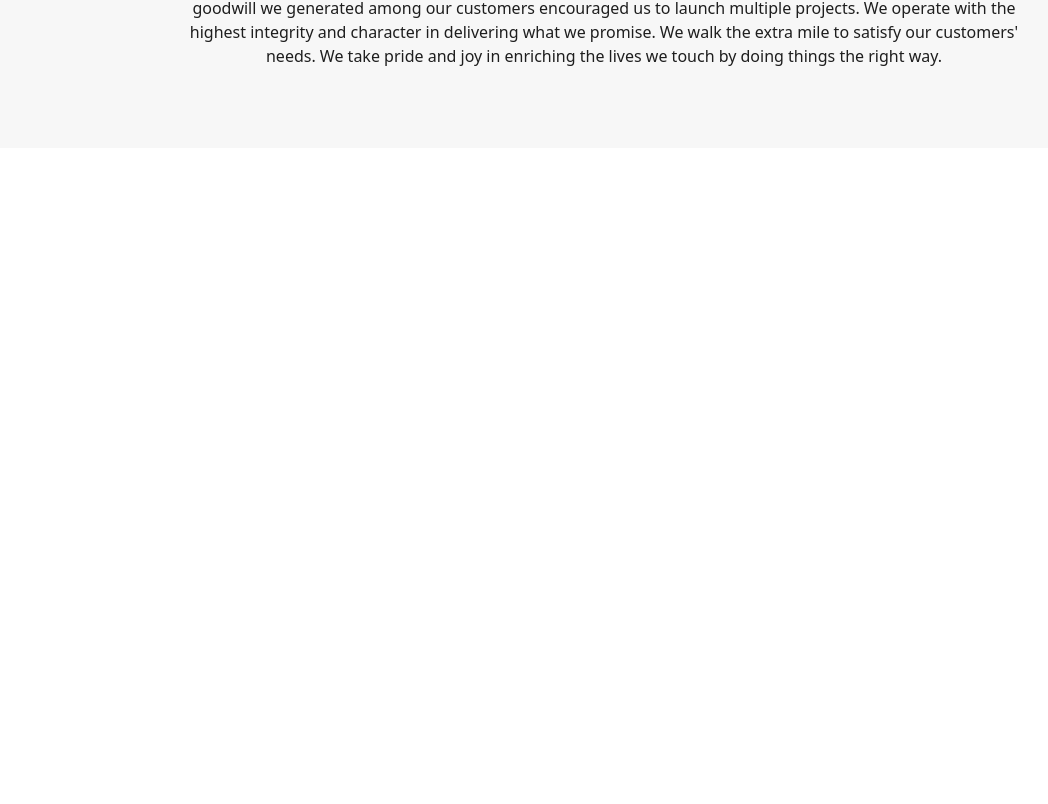
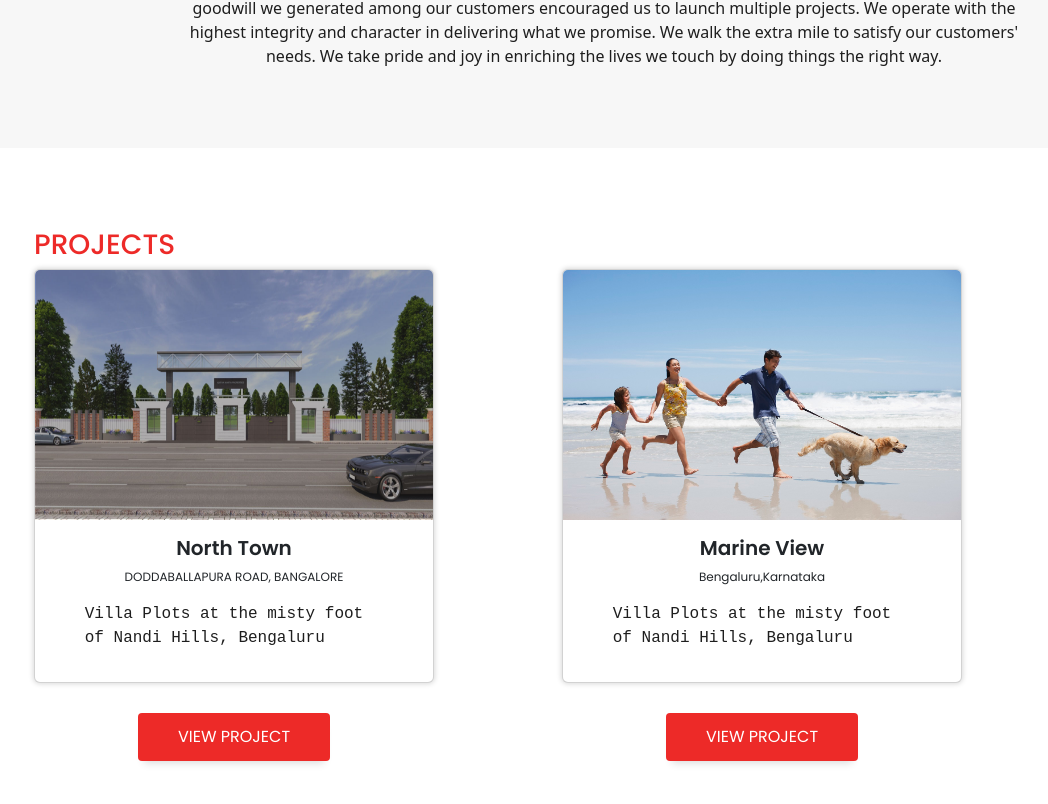
Before and after one commit to AntonyAjay123/blue-valley-project, a React (Vite) app: page / in a window 1280 px wide. Shown: the part 1007-1811 px from the top of the page, without its empty margins (36-1084 px from the left). Before the commit the page ends 1155 px from the top, so only its background shows below. Built offline with nearby package versions, Linux system fonts and the light colour scheme.

Commit message:
add project section

```diff
--- a/src/components/CustomCarousel/CustomCarousel.tsx
+++ b/src/components/CustomCarousel/CustomCarousel.tsx
@@ -11,7 +11,7 @@ export const HomeSlider = () => {
     const slides = [
         {
             image: NorthTownImage,
-            title: "NANDI MAGNOLIA",
+            title: "NorthTown",
             subtitle: "Villa Plots at the misty foot of Nandi Hills,",
             city: "Bengaluru"
         },
--- /dev/null
+++ b/src/components/ProjectSection/Project.scss
@@ -0,0 +1,69 @@
+.project-card{
+    width:400px;
+    box-shadow: 0 0 5px 1px #00000026;
+}
+
+.project-section{
+    display:flex;
+    gap:10vw;
+    width:100%;
+}
+
+.project-card-image{
+    width:100%;
+    height:250px !important;
+    overflow: hidden;
+}
+
+.project-card-body{
+    width:100%;
+    display: flex;
+    flex-direction: column;
+    align-items: center;
+    .project-card-title{
+        font-weight: 600 !important;
+    }
+    .project-card-text{
+        width:100%;
+        display: flex;
+        flex-direction: column;
+        align-items: center;
+        .project-card-city{
+            width:100%;
+        display: flex;
+        flex-direction: column;
+        align-items: center;
+        font-size:12px;
+    }
+    .project-card-text{
+        display: flex;
+        justify-content: center;
+        align-items: center;
+    }
+
+    p{
+    font-size: 16px;
+    font-family: Roboto Mono, monospace;
+    color: #1e1e1e;
+    }
+    }
+}
+.project-card-description{
+    margin-top:16px;
+    width:75%
+}
+
+.projects-header{
+    text-transform: uppercase;
+    color:var(--c1)
+}
+
+.projects-container{
+    padding:80px 0
+}
+
+.project-button{
+    width:100%;
+    display: flex;
+    justify-content: center;
+}
--- /dev/null
+++ b/src/components/ProjectSection/ProjectCard.tsx
@@ -0,0 +1,36 @@
+import { Card } from "react-bootstrap";
+
+type CardProps = {
+    image:any;
+    title:string;
+    text:string;
+    city:string;
+    buttonAction:()=>void
+}
+import './Project.scss'
+import { CustomButton } from "../CustomButton/CustomButton";
+export const ProjectCard = ({image,title,text,city,buttonAction}:CardProps)=>{
+    return (
+        <div className="project-card-container">
+        <Card className="project-card">
+            <Card.Img className="project-card-image" variant="top" src={image}/>
+            <Card.Body className="project-card-body">
+        <Card.Title className="project-card-title">{title}</Card.Title>
+        <Card.Text className="project-card-text">
+            <div className="project-card-city">
+                {city}
+            </div>
+            <div className="project-card-description">
+            <p>
+                {text}
+            </p>
+            </div>
+        </Card.Text>
+      </Card.Body>
+        </Card>
+        <div className="project-button">
+        <CustomButton text="View Project" action={buttonAction}/>
+        </div>
+        </div>
+    )
+}
--- /dev/null
+++ b/src/components/ProjectSection/ProjectSection.tsx
@@ -0,0 +1,35 @@
+import { Container } from "react-bootstrap";
+import NorthTown from '../../assets/northtown.jpg'
+import MarineView from '../../assets/marine_view.jpeg'
+import { ProjectCard } from "./ProjectCard";
+import './Project.scss'
+export const ProjectSection = ()=>{
+    const projects = [
+        {
+            id:1,
+            image:NorthTown,
+            projectName:'North Town',
+            text:'Villa Plots at the misty foot of Nandi Hills, Bengaluru',
+            city:'DODDABALLAPURA ROAD, BANGALORE'
+        },
+        {
+            id:2,
+            image:MarineView,
+            projectName:'Marine View',
+            text:'Villa Plots at the misty foot of Nandi Hills, Bengaluru',
+            city:'Bengaluru,Karnataka'
+        }
+    ]
+
+    return (
+        <Container className="projects-container">
+            <h3 className="projects-header">Projects</h3>
+            <div className="project-section">
+            {projects.map((project)=>{
+                return (<ProjectCard key={project.id} image={project.image}
+                    title={project.projectName} text={project.text} city={project.city} buttonAction={()=>{}}/>)
+            })}
+        </div>
+        </Container>
+    )
+}
--- a/src/pages/Home.tsx
+++ b/src/pages/Home.tsx
@@ -1,11 +1,13 @@
 import { AboutSection } from "../components/AboutSection/AboutSection"
 import { HomeSlider } from "../components/CustomCarousel/CustomCarousel"
+import { ProjectSection } from "../components/ProjectSection/ProjectSection"
 
 export const Home = ()=>{
     return(
         <>
         <HomeSlider/>
         <AboutSection/>
+        <ProjectSection/>
         </>
     )
 }
```
Also changed, not shown: src/assets/contactUs.jpg (added).
